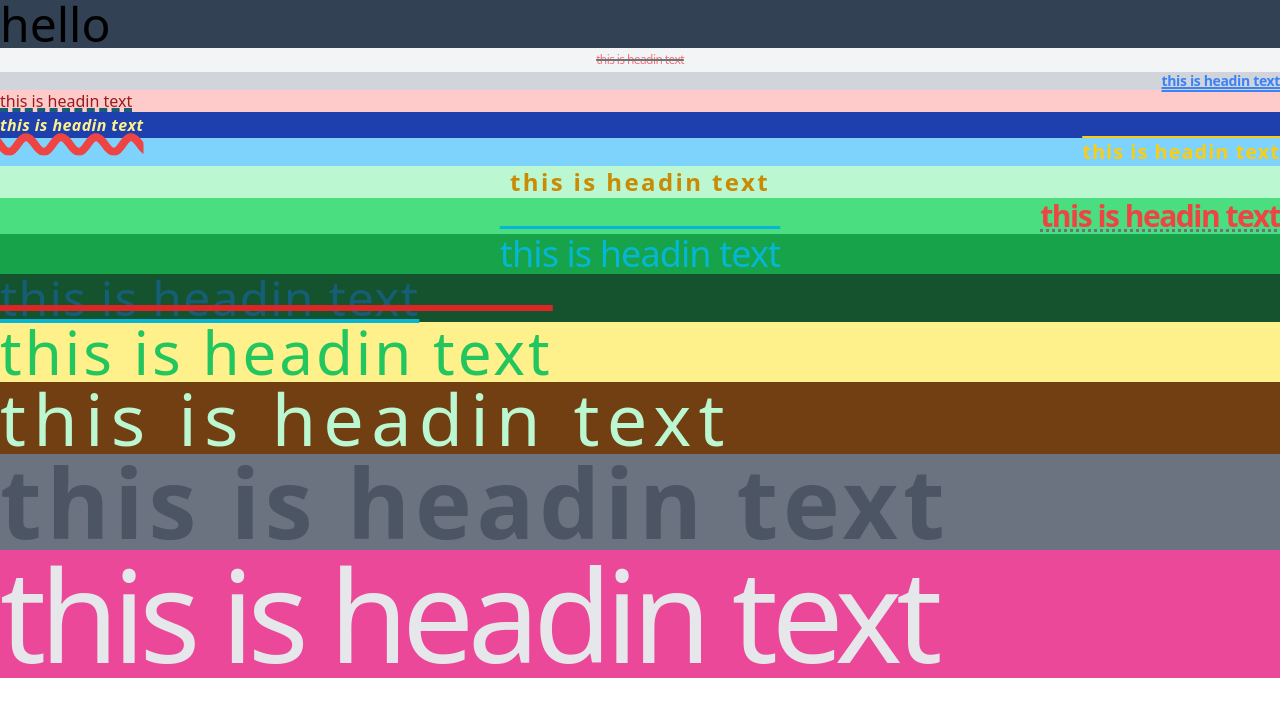
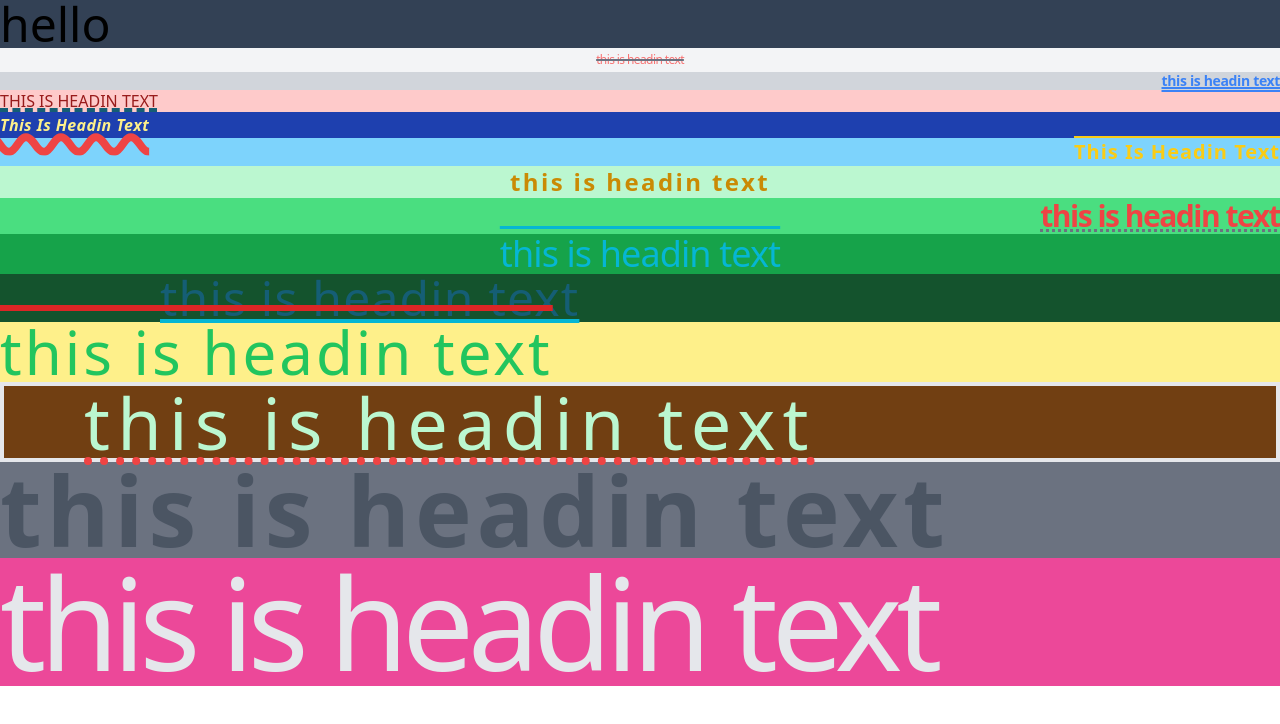
Before and after one commit to Md-sajeeb001/Tailwindcss-2, a plain HTML site: page index.html in a window 1280 px wide. Drawn offline with nearby package versions, Linux system fonts and the light colour scheme.

Commit message:
tailwindcss tags

```diff
--- a/index.html
+++ b/index.html
@@ -15,11 +15,11 @@
 
         <h1 class="text-sm text-blue-500 bg-gray-300 font-black tracking-tight leading-tight text-right underline decoration-bule-500 decoration-double decoration-2">this is headin text</h1>
 
-        <h1 class="text-red-800 bg-red-200 font-medium tracking-normal leading-snug justify underline decoration-cyan-800 decoration-dashed decoration-4 ">this is headin text</h1>
+        <h1 class="text-red-800 bg-red-200 font-medium tracking-normal leading-snug justify underline decoration-cyan-800 decoration-dashed decoration-4 uppercase">this is headin text</h1>
 
-        <h1 class="tex-lg text-yellow-200 bg-blue-800 italic font-semibold tracking-wide leading-relaxed text-start underline decoration-red-500 decoration-8 decoration-wavy">this is headin text</h1>
+        <h1 class="tex-lg text-yellow-200 bg-blue-800 italic font-semibold tracking-wide leading-relaxed text-start underline decoration-red-500 decoration-8 decoration-wavy capitalize">this is headin text</h1>
 
-        <h1 class="text-xl text-yellow-400 bg-sky-300 italic not-italic text-end overline font-bold tracking-wider">this is headin text</h1>
+        <h1 class="text-xl text-yellow-400 bg-sky-300 italic not-italic text-end overline font-bold tracking-wider capitalize">this is headin text</h1>
 
         <h1 class="text-2xl text-yellow-600 bg-green-200 font-extrabold text-center lining-nums tracking-widest">this is headin text</h1>
 
@@ -27,13 +27,13 @@
 
         <h1 class="text-4xl text-cyan-500 bg-green-600 overline font-medium tracking-tight text-center">this is headin text</h1>
 
-        <h1 class="text-5xl text-cyan-800 text-justify bg-green-900 underline decoration-cyan-500 font-thin tracking-wide">this is headin text</h1>
+        <h1 class="text-5xl text-cyan-800 text-justify bg-green-900 underline decoration-cyan-500 font-thin tracking-wide indent-40">this is headin text</h1>
 
-        <h1 class="text-6xl text-green-500 bg-yellow-200 font-light tracking-wider text-justify overline decoration-red-600">this is headin text</h1>
+        <h1 class="text-6xl text-green-500 bg-yellow-200 font-light tracking-wider text-justify overline decoration-red-600 indent-50">this is headin text</h1>
 
-        <h1 class="text-7xl text-green-200 bg-yellow-900 font-extralight tracking-widest">this is headin text</h1>
+        <h1 class="text-7xl text-green-200 bg-yellow-900 font-extralight tracking-widest underline decoration-red-500 decoration-dotted decoration-8 underline-offset-8 indent-20 border-4 ">this is headin text</h1>
 
-        <h1 class="text-8xl text-gray-600 bg-gray-500 font-semibold tracking-wider">this is headin text</h1>
+        <h1 class="text-8xl text-gray-600 bg-gray-500 font-semibold tracking-wider bg-origin-border">this is headin text</h1>
 
         <h1 class="text-9xl text-gray-200 bg-pink-500 antialiased font-light tracking-tighter line-clamp-4">this is headin text</h1>
     </div>
```
